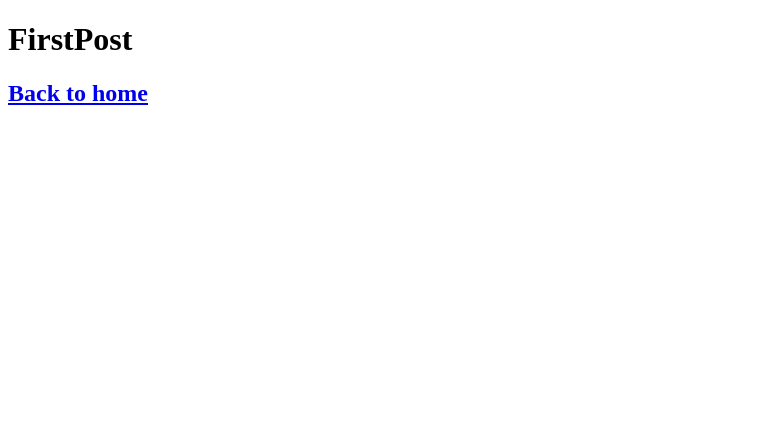
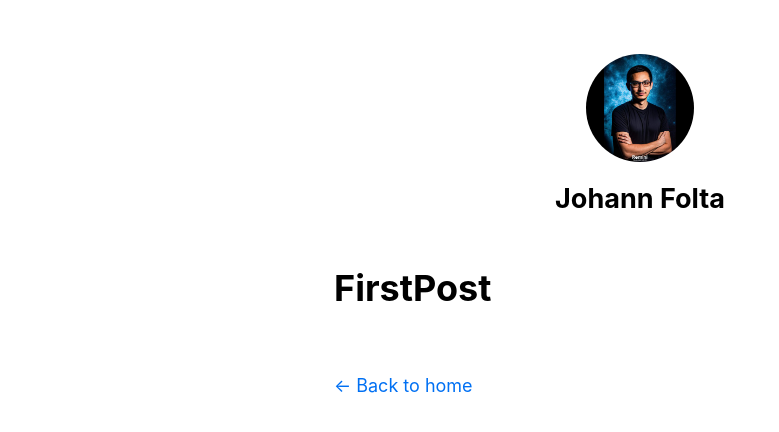
Before and after one commit to joFolta/nextjs-demo, a Next.js app: page /posts/first-post in a window 1280 px wide. Shown: the top 432 px of the page, without its empty margins (0-779 px from the left). Built offline with nearby package versions, Linux system fonts and the light colour scheme.

Commit message:
Layout Component, Global Styles, Polishing Layout

```diff
--- /dev/null
+++ b/components/layout.js
@@ -0,0 +1,69 @@
+import Head from 'next/head';
+import Image from 'next/image';
+import styles from './layout.module.css';
+import utilStyles from '../styles/utils.module.css';
+import Link from 'next/link';
+
+const name = 'Johann Folta';
+export const siteTitle = 'Next.js Sample Website';
+
+export default function Layout({ children, home }) {
+    return (
+        <div className={styles.container}>
+            <Head>
+                <link rel="icon" href="/favicon.ico" />
+                <meta
+                    name="description"
+                    content="Learn how to build a personal website using Next.js"
+                />
+                <meta
+                    property="og:image"
+                    content={`https://og-image.vercel.app/${encodeURI(
+                        siteTitle,
+                    )}.png?theme=light&md=0&fontSize=75px&images=https%3A%2F%2Fassets.vercel.com%2Fimage%2Fupload%2Ffront%2Fassets%2Fdesign%2Fnextjs-black-logo.svg`}
+                />
+                <meta name="og:title" content={siteTitle} />
+                <meta name="twitter:card" content="summary_large_image" />
+            </Head>
+            <header className={styles.header}>
+                {home ? (
+                    <>
+                        <Image
+                            priority
+                            src="/images/johann_ai.jpg"
+                            className={utilStyles.borderCircle}
+                            height={144}
+                            width={144}
+                            alt=""
+                        />
+                        <h1 className={utilStyles.heading2Xl}>{name}</h1>
+                    </>
+                ) : (
+                    <>
+                        <Link href="/">
+                            <Image
+                                priority
+                                src="/images/johann_ai.jpg"
+                                className={utilStyles.borderCircle}
+                                height={108}
+                                width={108}
+                                alt=""
+                            />
+                        </Link>
+                        <h2 className={utilStyles.headingLg}>
+                            <Link href="/" className={utilStyles.colorInherit}>
+                                {name}
+                            </Link>
+                        </h2>
+                    </>
+                )}
+            </header>
+            <main>{children}</main>
+            {!home && (
+                <div className={styles.backToHome}>
+                    <Link href="/">← Back to home</Link>
+                </div>
+            )}
+        </div>
+    );
+}
--- /dev/null
+++ b/components/layout.module.css
@@ -0,0 +1,15 @@
+.container {
+    max-width: 36rem;
+    padding: 0 1rem;
+    margin: 3rem auto 6rem;
+}
+
+.header {
+    display: flex;
+    flex-direction: column;
+    align-items: center;
+}
+
+.backToHome {
+    margin: 3rem 0 0;
+}
--- /dev/null
+++ b/pages/_app.js
@@ -0,0 +1,13 @@
+// In Next.js, you can add global CSS files by importing them from pages/_app.js. You cannot import global CSS anywhere else.
+import '../styles/global.css';
+
+// The default export of _app.js is a top-level React component that wraps all the pages in your application
+// You can use this component:
+// -- to keep state when navigating between pages,
+// -- or to add global styles
+
+// https://nextjs.org/docs/pages/building-your-application/routing/custom-app
+
+export default function App({ Component, pageProps }) {
+    return <Component {...pageProps} />
+}
--- a/pages/posts/first-post.js
+++ b/pages/posts/first-post.js
@@ -1,10 +1,11 @@
 import Link from 'next/link';
 import Head from 'next/head';
 import Script from 'next/script';
+import Layout from '../../components/layout'
 
 export default function FirstPost() {
     return (
-        <>
+        <Layout>
             <Head>
                 <title>First Post</title>
             </Head>
@@ -15,9 +16,6 @@
                     console.log('script loaded correctly, window.FB has been populated')}
             />
             <h1>FirstPost</h1>
-            <h2>
-                <Link href="/">Back to home</Link>
-            </h2>
-        </>
+        </Layout>
     );
 }
--- /dev/null
+++ b/styles/global.css
@@ -0,0 +1,27 @@
+html,
+body {
+    padding: 0;
+    margin: 0;
+    font-family: -apple-system, BlinkMacSystemFont, Segoe UI, Roboto, Oxygen, Ubuntu,
+        Cantarell, Fira Sans, Droid Sans, Helvetica Neue, sans-serif;
+    line-height: 1.6;
+    font-size: 18px;
+}
+
+* {
+    box-sizing: border-box;
+}
+
+a {
+    color: #0070f3;
+    text-decoration: none;
+}
+
+a:hover {
+    text-decoration: underline;
+}
+
+img {
+    max-width: 100%;
+    display: block;
+}
--- a/styles/globals.css
+++ /dev/null
@@ -1,38 +0,0 @@
-html,
-body {
-  padding: 0;
-  margin: 0;
-  font-family: Inter, -apple-system, BlinkMacSystemFont, Segoe UI, Roboto,
-    Oxygen, Ubuntu, Cantarell, Fira Sans, Droid Sans, Helvetica Neue, sans-serif;
-}
-
-a {
-  color: inherit;
-  text-decoration: none;
-}
-
-* {
-  box-sizing: border-box;
-}
-
-img {
-  max-width: 100%;
-  height: auto;
-}
-
-h1,
-h2,
-p,
-ul {
-  margin: 0;
-}
-
-ul {
-  padding: 0;
-  list-style: none;
-}
-
-button {
-  padding: 0.5rem 1rem;
-  font-weight: bold;
-}
--- /dev/null
+++ b/styles/utils.module.css
@@ -0,0 +1,52 @@
+.heading2Xl {
+    font-size: 2.5rem;
+    line-height: 1.2;
+    font-weight: 800;
+    letter-spacing: -0.05rem;
+    margin: 1rem 0;
+}
+
+.headingXl {
+    font-size: 2rem;
+    line-height: 1.3;
+    font-weight: 800;
+    letter-spacing: -0.05rem;
+    margin: 1rem 0;
+}
+
+.headingLg {
+    font-size: 1.5rem;
+    line-height: 1.4;
+    margin: 1rem 0;
+}
+
+.headingMd {
+    font-size: 1.2rem;
+    line-height: 1.5;
+}
+
+.borderCircle {
+    border-radius: 9999px;
+}
+
+.colorInherit {
+    color: inherit;
+}
+
+.padding1px {
+    padding-top: 1px;
+}
+
+.list {
+    list-style: none;
+    padding: 0;
+    margin: 0;
+}
+
+.listItem {
+    margin: 0 0 1.25rem;
+}
+
+.lightText {
+    color: #666;
+}
```
Also changed, not shown: pages/index.js (+12 -105 lines), public/images/johann_ai.jpg (renamed from public/images/johann_ai.jpeg).
